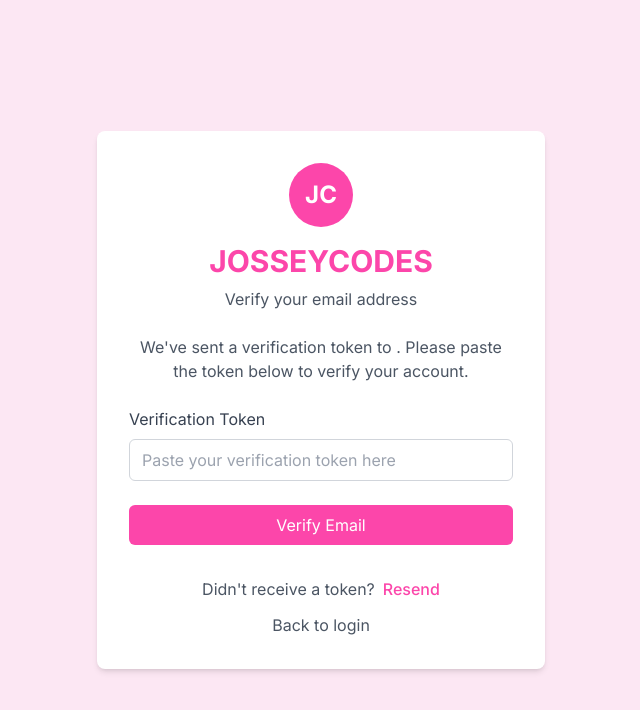
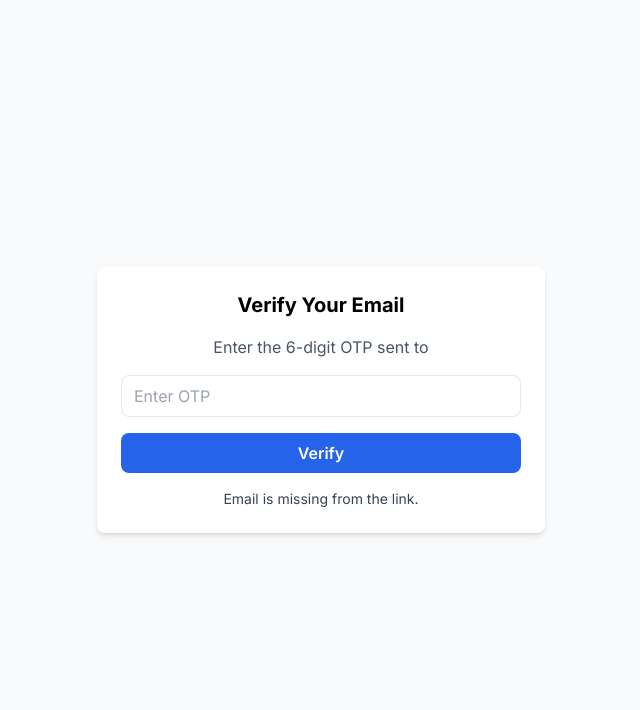
Before and after one commit to josseycodes1/School-Management-App-Frontend, a Next.js app: page /verify-signup in a window 1280 px wide. Before the commit this address had no page. Shown: the top 710 px of the page, without its empty margins (319-959 px from the left). Built offline with nearby package versions, Linux system fonts and the light colour scheme.

Commit message:
sucess deploy

```diff
--- a/src/app/verify-signup/page.tsx
+++ b/src/app/verify-signup/page.tsx
@@ -1,220 +1,93 @@
 'use client';
 
-import { useState, FormEvent, ChangeEvent, useEffect, Suspense } from 'react';
-import { useRouter } from 'next/navigation';
-import axios, { AxiosError } from 'axios';
+import { useState, useEffect } from "react";
+import axios from "axios";
+import { useSearchParams, useRouter } from "next/navigation";
 
-function VerifySignUpContent() {
+export default function VerifySignupPage() {
+  const [otp, setOtp] = useState("");
+  const [isVerifying, setIsVerifying] = useState(false);
+  const [isVerified, setIsVerified] = useState(false);
+  const [message, setMessage] = useState("");
+  const searchParams = useSearchParams();
   const router = useRouter();
 
-  const [formData, setFormData] = useState({
-    email: '',
-    token: ''
-  });
-  const [loading, setLoading] = useState<boolean>(false);
-  const [error, setError] = useState<string>('');
-  const [success, setSuccess] = useState<string>('');
-  const [resending, setResending] = useState<boolean>(false);
+  const email = searchParams.get("email");
 
-  // Load email from localStorage
   useEffect(() => {
-    const savedEmail = localStorage.getItem("signupEmail");
-    if (savedEmail) {
-      setFormData((prev) => ({ ...prev, email: savedEmail }));
-    } else {
-      router.push('/sign-up');
+    if (!email) {
+      setMessage("Email is missing from the link.");
     }
-  }, [router]);
+  }, [email]);
 
-  const handleChange = (e: ChangeEvent<HTMLInputElement>) => {
-    const { name, value } = e.target;
-    setFormData({
-      ...formData,
-      [name]: value
-    });
-  };
+  const handleVerify = async () => {
+    if (!otp || !email) {
+      setMessage("Please enter OTP and ensure email exists.");
+      return;
+    }
 
-  const handleSubmit = async (e: FormEvent) => {
-    e.preventDefault();
-    setLoading(true);
-    setError('');
+    setIsVerifying(true);
+    setMessage("");
 
     try {
       const response = await axios.post(
         `${process.env.NEXT_PUBLIC_BACKEND_URL}/api/accounts/users/verify_email/`,
-        formData,
-        {
-          timeout: 30000,
-          headers: {
-            'Content-Type': 'application/json',
-          },
-        }
+        { email, otp }
       );
 
-      setSuccess(response.data.message || 'Email verified successfully');
+      setIsVerified(true);
+      setMessage(response.data.message || "Verified successfully!");
 
-      // Cleanup and redirect
-      setTimeout(() => {
-        localStorage.removeItem("signupEmail");
-        router.push('/log-in');
-      }, 2000);
-
-    } catch (err) {
-      const error = err as AxiosError;
-      console.error('Verification error:', error.response?.data || error.message);
-
-      if (error.response?.status === 401) {
-        setError('Server configuration error. Please contact support.');
-      } else if (error.response?.data && typeof error.response.data === 'object') {
-        const responseData = error.response.data as any;
-        if (responseData.detail) {
-          setError(responseData.detail);
-        } else if (responseData.error) {
-          setError(responseData.error);
-        } else if (responseData.message) {
-          setError(responseData.message);
-        } else {
-          setError('Verification failed. Please try again.');
-        }
-      } else {
-        setError('Verification failed. Please try again.');
-      }
-      setLoading(false);
+      // Redirect after 2s
+      setTimeout(() => router.push("/login"), 2000);
+    } catch (error: any) {
+      setMessage(
+        error.response?.data?.error || "Verification failed. Try again."
+      );
+    } finally {
+      setIsVerifying(false);
     }
   };
 
-  const handleResendToken = async () => {
-  setResending(true);
-  setError('');
-
-    try {
-      await axios.post(
-        `${process.env.NEXT_PUBLIC_BACKEND_URL}/api/accounts/users/resend_verification/`,
-        { email: formData.email },
-        {
-          timeout: 30000,
-          headers: {
-            'Content-Type': 'application/json',
-          },
-        }
-      );
-
-      setSuccess('Verification token sent successfully. Please check your email.');
-    } catch (err) {
-      const error = err as AxiosError;
-      if (error.response?.data && typeof error.response.data === 'object') {
-        const responseData = error.response.data as any;
-        setError(responseData.error || 'Failed to resend token. Please try again.');
-      } else {
-        setError('Failed to resend token. Please try again.');
-      }
-    } finally {
-      setResending(false);
-    }
-};
-
-
   return (
-    <div className="min-h-screen flex items-center justify-center bg-pink-100">
-      <div className="bg-white p-8 rounded-lg shadow-md w-full max-w-md">
-        <div className="text-center mb-6">
-          <div className="w-16 h-16 rounded-full bg-[#FC46AA] mx-auto mb-4 flex items-center justify-center text-white text-2xl font-bold">
-            JC
-          </div>
-          <h1 className="text-3xl font-bold text-[#FC46AA]">JOSSEYCODES</h1>
-          <p className="text-gray-600 mt-2">Verify your email address</p>
-        </div>
-
-        <p className="text-gray-600 mb-6 text-center">
-          We've sent a verification token to <span className="font-semibold">{formData.email}</span>.
-          Please paste the token below to verify your account.
+    <div className="flex flex-col items-center justify-center min-h-screen bg-gray-50">
+      <div className="bg-white shadow-md rounded-lg p-6 w-full max-w-md">
+        <h1 className="text-xl font-bold text-center mb-4">Verify Your Email</h1>
+        <p className="text-center text-gray-600 mb-4">
+          Enter the 6-digit OTP sent to <span className="font-medium">{email}</span>
         </p>
 
-        {error && (
-          <div className="mb-4 p-3 bg-red-100 text-red-700 rounded-md">
-            {error}
-          </div>
-        )}
-
-        {success && (
-          <div className="mb-4 p-3 bg-green-100 text-green-700 rounded-md">
-            {success}
-          </div>
-        )}
-
-        <form onSubmit={handleSubmit}>
-          {/* Hidden or read-only email field */}
-          <input
-            type="hidden"
-            name="email"
-            value={formData.email}
-            readOnly
-          />
-
-          <div className="mb-6">
-            <label htmlFor="token" className="block text-gray-700 mb-2">Verification Token</label>
-            <input
-              type="text"
-              id="token"
-              name="token"
-              value={formData.token}
-              onChange={handleChange}
-              placeholder="Paste your verification token here"
-              className="w-full px-3 py-2 border border-gray-300 rounded-md focus:outline-none focus:ring-2 focus:ring-[#F699CD]"
-              required
-              disabled={loading}
-            />
-          </div>
-
-          <button
-            type="submit"
-            disabled={loading || success !== ''}
-            className="w-full bg-[#FC46AA] text-white py-2 px-4 rounded-md hover:bg-[#F699CD] transition duration-300 focus:outline-none focus:ring-2 focus:ring-[#F699CD] focus:ring-opacity-50 disabled:opacity-50 disabled:cursor-not-allowed mb-4"
-          >
-            {loading ? 'Verifying...' : success ? 'Verified Successfully!' : 'Verify Email'}
-          </button>
-        </form>
-
-        <div className="flex flex-col gap-3 mt-4">
-        <div className="flex items-center justify-center gap-2">
-          <span className="text-gray-600">Didn't receive a token?</span>
-          <button
-            onClick={handleResendToken}
-            disabled={resending || success !== ''}
-            className="text-[#FC46AA] font-medium hover:underline disabled:opacity-50 disabled:cursor-not-allowed"
-          >
-            {resending ? 'Sending...' : 'Resend'}
-          </button>
-        </div>
+        <input
+          type="text"
+          value={otp}
+          onChange={(e) => setOtp(e.target.value)}
+          maxLength={6}
+          placeholder="Enter OTP"
+          className="w-full border rounded-lg px-3 py-2 mb-4 focus:outline-none focus:ring-2 focus:ring-blue-500"
+        />
 
         <button
-          onClick={() => router.push('/log-in')}
-          className="text-gray-600 hover:underline text-center"
+          onClick={handleVerify}
+          disabled={isVerifying || isVerified}
+          className={`w-full py-2 px-4 rounded-lg text-white font-semibold ${
+            isVerifying
+              ? "bg-gray-400 cursor-not-allowed"
+              : isVerified
+              ? "bg-green-500"
+              : "bg-blue-600 hover:bg-blue-700"
+          }`}
         >
-          Back to login
+          {isVerifying
+            ? "Verifying..."
+            : isVerified
+            ? "Verified successfully"
+            : "Verify"}
         </button>
-      </div>
 
+        {message && (
+          <p className="text-center mt-4 text-sm text-gray-700">{message}</p>
+        )}
       </div>
     </div>
   );
 }
-
-// Main wrapper with Suspense
-export default function VerifySignUp() {
-  return (
-    <Suspense fallback={
-      <div className="min-h-screen flex items-center justify-center bg-pink-100">
-        <div className="bg-white p-8 rounded-lg shadow-md w-full max-w-md text-center">
-          <div className="w-16 h-16 rounded-full bg-[#FC46AA] mx-auto mb-4 flex items-center justify-center text-white text-2xl font-bold">
-            JC
-          </div>
-          <h1 className="text-3xl font-bold text-[#FC46AA]">JOSSEYCODES</h1>
-          <p className="text-gray-600 mt-4">Loading verification page...</p>
-        </div>
-      </div>
-    }>
-      <VerifySignUpContent />
-    </Suspense>
-  );
-}
```
